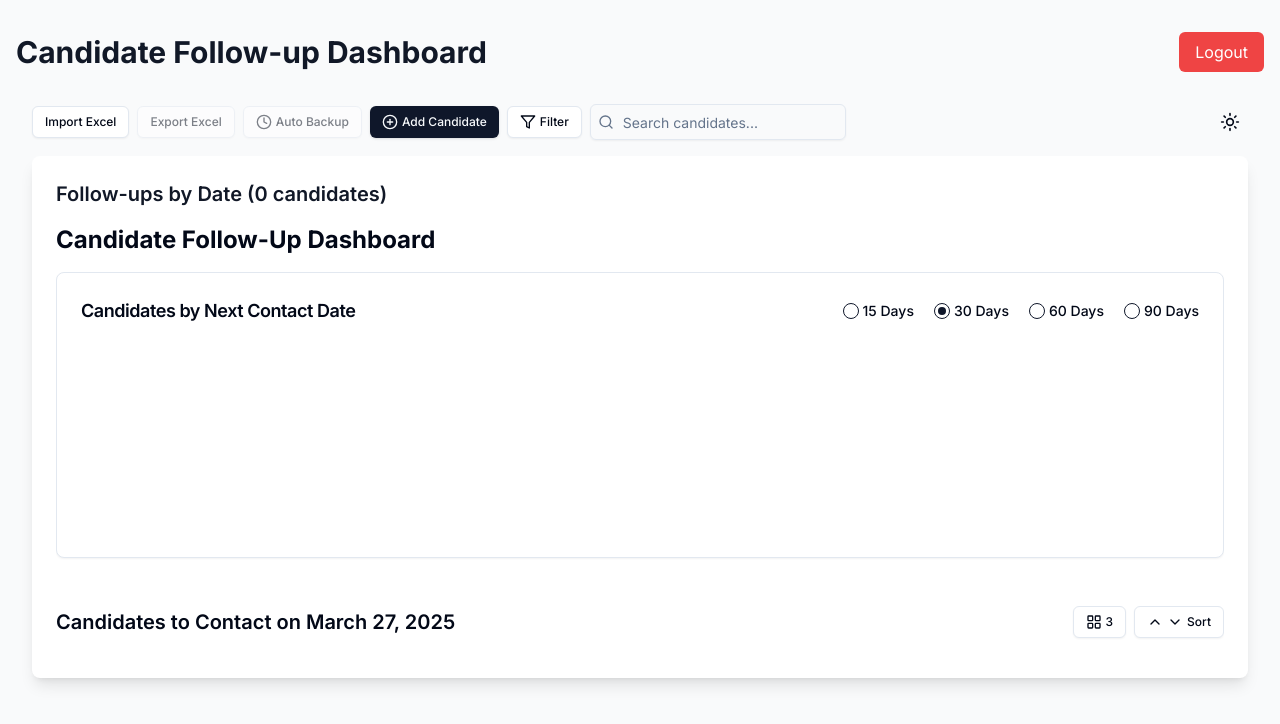
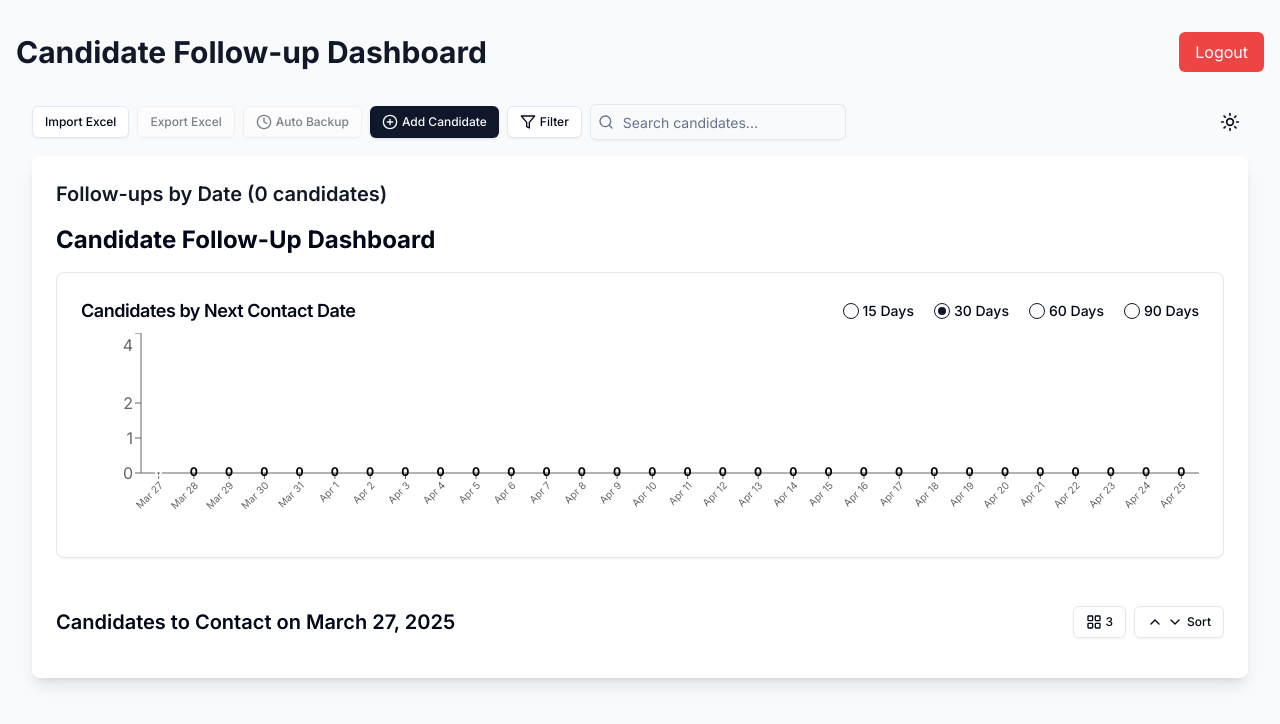
Before and after one commit to michaelelim/nexttouchpoint, a Next.js app: page / in a window 1280 px wide. Shown: the top 724 px of the page. Built offline with nearby package versions, Linux system fonts and the light colour scheme; sample sign-in values are in the browser's storage.

Commit message:
Refactor date handling in CandidateBarGraph and PivotTable components to ensure consistent date normalization and improve data accuracy. Introduce a helper function for date comparison and update chart data generation to include all dates in the specified range, even those without candidates.

```diff
--- a/src/components/CandidateBarGraph.tsx
+++ b/src/components/CandidateBarGraph.tsx
@@ -46,7 +46,13 @@ export function CandidateBarGraph({ candidates, onBarClick, selectedDate }: Cand
   // Update selectedDateKey when selectedDate prop changes
   useEffect(() => {
     if (selectedDate) {
-      setSelectedDateKey(selectedDate.toISOString().split('T')[0]);
+      // Use same normalized format for consistency
+      const dateKey = [
+        selectedDate.getFullYear(),
+        String(selectedDate.getMonth() + 1).padStart(2, '0'),
+        String(selectedDate.getDate()).padStart(2, '0')
+      ].join('-');
+      setSelectedDateKey(dateKey);
     } else {
       setSelectedDateKey(null);
     }
@@ -55,9 +61,26 @@ export function CandidateBarGraph({ candidates, onBarClick, selectedDate }: Cand
   // Custom isToday function since the import is failing
   const isToday = (date: Date) => {
     const today = new Date();
-    return date.getDate() === today.getDate() &&
+    return (
+      date.getDate() === today.getDate() &&
       date.getMonth() === today.getMonth() &&
-      date.getFullYear() === today.getFullYear();
+      date.getFullYear() === today.getFullYear()
+    );
+  };
+
+  // Helper function to compare dates without time
+  const isSameOrAfterDay = (date: Date, referenceDate: Date) => {
+    const normalizedDate = new Date(
+      date.getFullYear(),
+      date.getMonth(),
+      date.getDate()
+    );
+    const normalizedReference = new Date(
+      referenceDate.getFullYear(),
+      referenceDate.getMonth(),
+      referenceDate.getDate()
+    );
+    return normalizedDate >= normalizedReference;
   };
 
   // Process candidate counts by next contact date
@@ -91,8 +114,24 @@ export function CandidateBarGraph({ candidates, onBarClick, selectedDate }: Cand
   const today = startOfDay(new Date())
   const endDate = addDays(today, dayRange - 1)
 
-  // Create data for dates
-  const chartData = Object.entries(candidatesByDate)
+  // Generate all dates in the range to ensure they all appear
+  const allDatesInRange: Record<string, { candidates: Candidate[], count: number }> = {};
+  let currentDate = today;
+
+  // Initialize all dates in the range with empty candidate arrays
+  while (currentDate <= endDate) {
+    const dateKey = [
+      currentDate.getFullYear(),
+      String(currentDate.getMonth() + 1).padStart(2, '0'),
+      String(currentDate.getDate()).padStart(2, '0')
+    ].join('-');
+
+    allDatesInRange[dateKey] = candidatesByDate[dateKey] || { candidates: [], count: 0 };
+    currentDate = addDays(currentDate, 1);
+  }
+
+  // Create data for dates - use allDatesInRange instead of candidatesByDate to include empty dates
+  const chartData = Object.entries(allDatesInRange)
     .map(([dateStr, { count, candidates }]) => {
       const date = parseISO(dateStr)
       const daysFromNow = differenceInDays(date, today)
@@ -128,10 +167,6 @@ export function CandidateBarGraph({ candidates, onBarClick, selectedDate }: Cand
         isSelected
       }
     })
-    .filter(item =>
-      // Include today and future dates within range
-      (isToday(item.date) || item.date > today) && item.date <= endDate
-    )
     .sort((a, b) => a.date.getTime() - b.date.getTime())
 
   const CustomTooltip = ({ active, payload }: any) => {
--- a/src/components/PivotTable.tsx
+++ b/src/components/PivotTable.tsx
@@ -67,11 +67,17 @@ export default function PivotTable({ data, dateRange, onEditCandidate, onArchive
   // Update internal state when prop changes
   useEffect(() => {
     if (selectedDate) {
-      setSelectedDateState(format(selectedDate, 'yyyy-MM-dd'))
+      // Create normalized date in yyyy-MM-dd format to avoid timezone issues
+      const dateStr = [
+        selectedDate.getFullYear(),
+        String(selectedDate.getMonth() + 1).padStart(2, '0'),
+        String(selectedDate.getDate()).padStart(2, '0')
+      ].join('-');
+      setSelectedDateState(dateStr);
     } else {
-      setSelectedDateState(null)
+      setSelectedDateState(null);
     }
-  }, [selectedDate])
+  }, [selectedDate]);
 
   const dates = eachDayOfInterval({
     start: dateRange.start,
```
